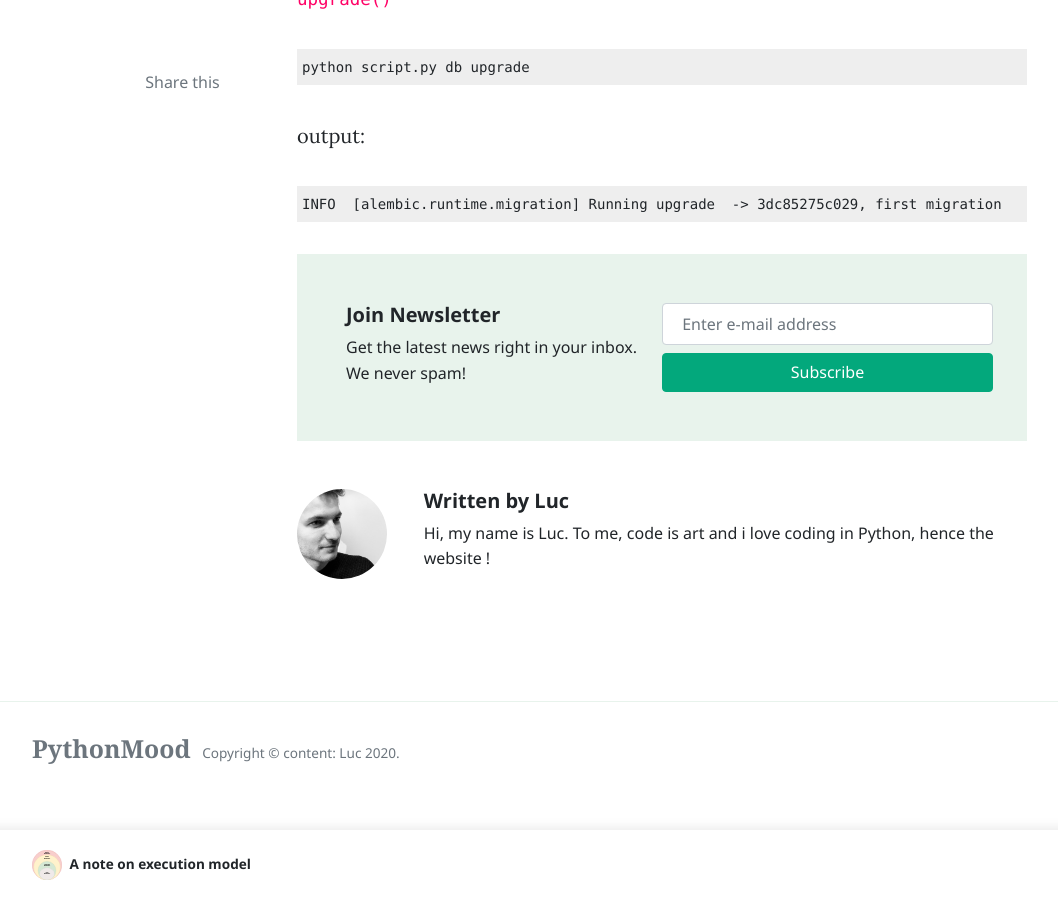
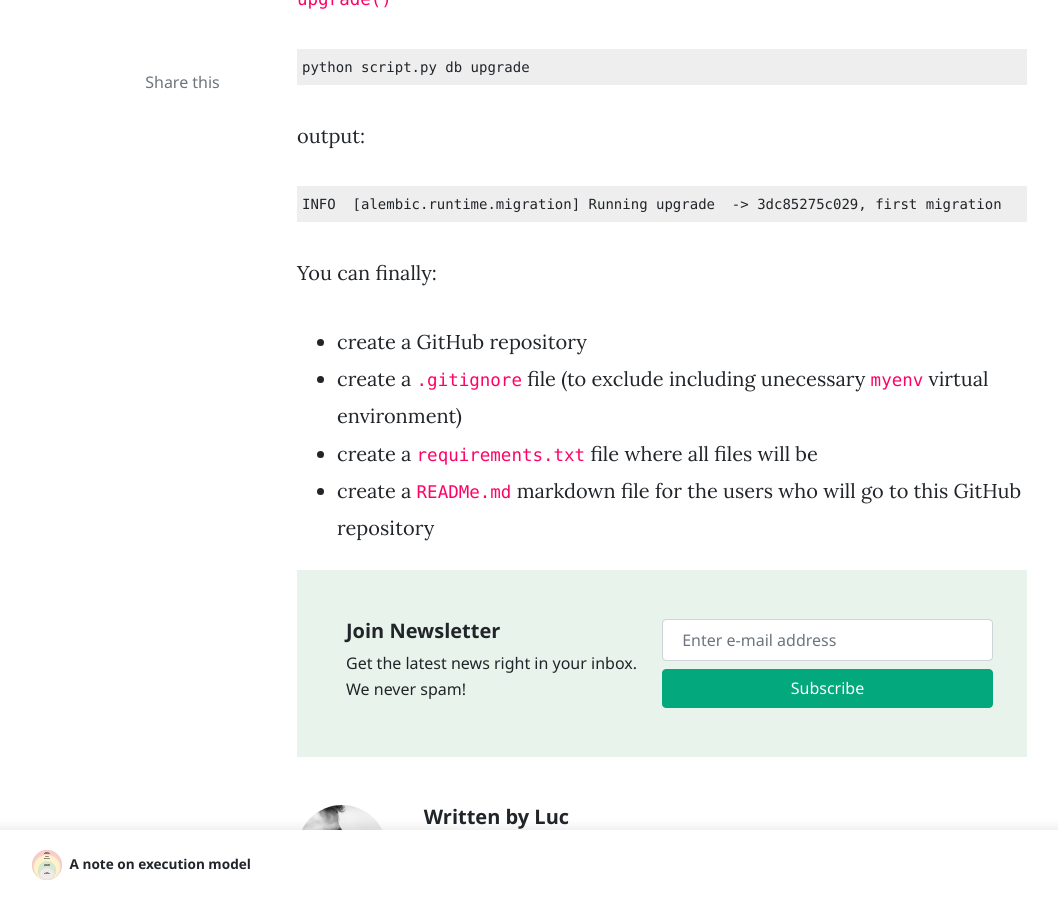
Before and after one commit to Luc-Bertin/PythonBlog, a Jekyll site: the page built from _posts/2020-08-29-setting-up-a-simple-flask-app.md, in a window 1280 px wide and 900 px high, scrolled down 18639 px. Shown: the whole window, without its empty margins (73-1131 px from the left). Built offline with Jekyll 4.4.1, drawn with Linux system fonts in a browser that asks for light colours; nearby versions of some CDN libraries; comment, search, counter and statistics services are not loaded.

Commit message:
added content flask tuto

````diff
--- a/_posts/2020-08-29-setting-up-a-simple-flask-app.md
+++ b/_posts/2020-08-29-setting-up-a-simple-flask-app.md
@@ -512,3 +512,9 @@ output:
 ```
 INFO  [alembic.runtime.migration] Running upgrade  -> 3dc85275c029, first migration
 ```
+
+You can finally:
+- create a GitHub repository
+- create a `.gitignore` file (to exclude including unecessary `myenv` virtual environment)
+- create a `requirements.txt` file where all files will be
+- create a `READMe.md` markdown file for the users who will go to this GitHub repository
````
